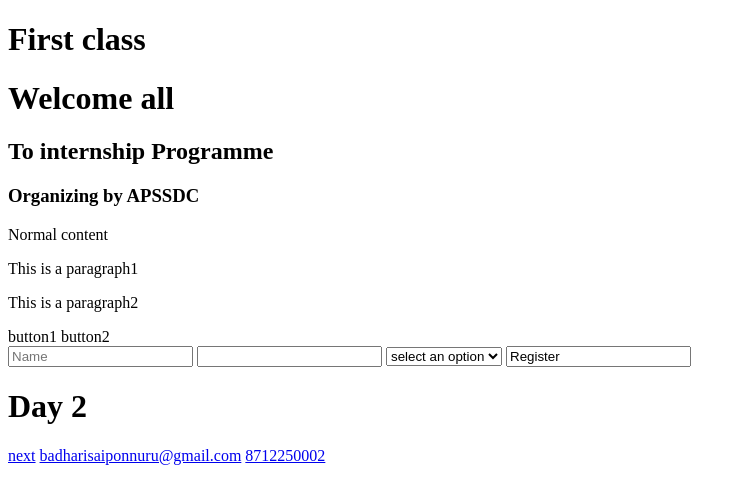
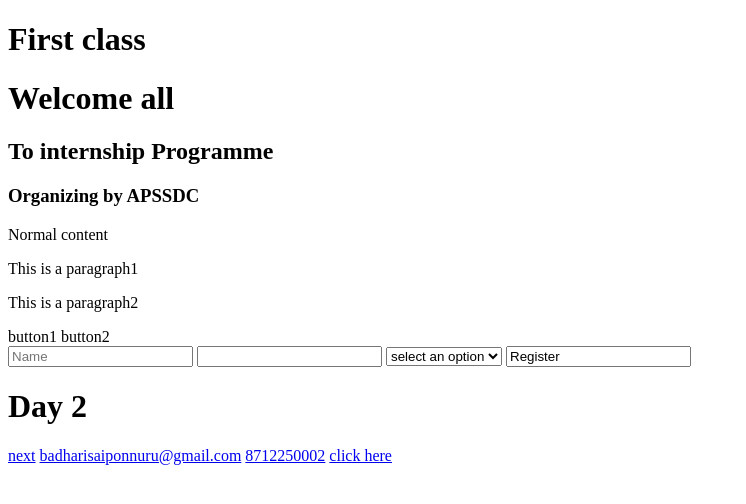
Before and after one commit to ponnurubadharisai/srm-internship-react-js, a plain HTML site: page index.html in a window 1280 px wide. Shown: the whole page, without its empty margins (0-746 px from the left). Drawn offline with Linux system fonts and the light colour scheme.

Commit message:
Comitted

```diff
--- a/index.html
+++ b/index.html
@@ -29,6 +29,6 @@
 	<a href="about.html">next</a>
 	<a href="mailto: badharisaiponnuru@gmail.com">badharisaiponnuru@gmail.com</a>
 	<a href="tel: +918712250002">8712250002</a>
-
+  <a href="about.html">click here</a>
 </body>
 </html>
```
